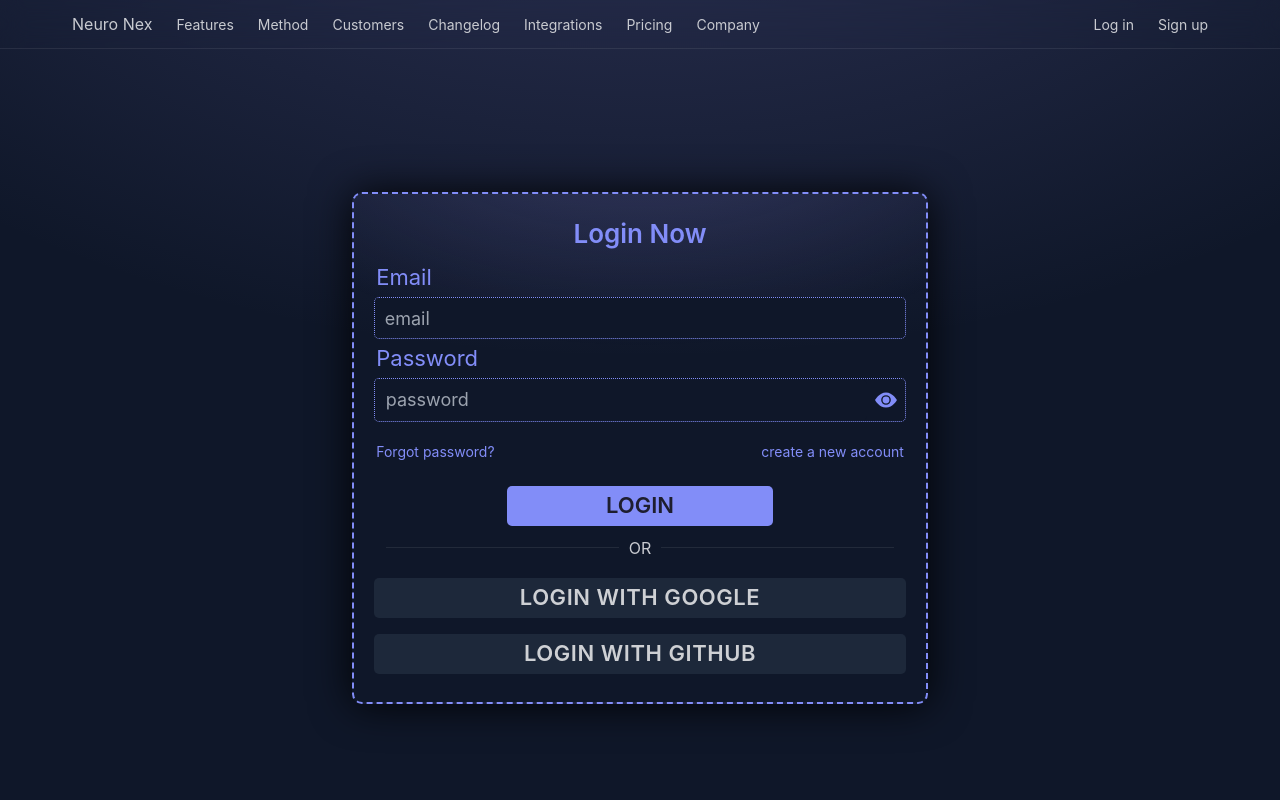
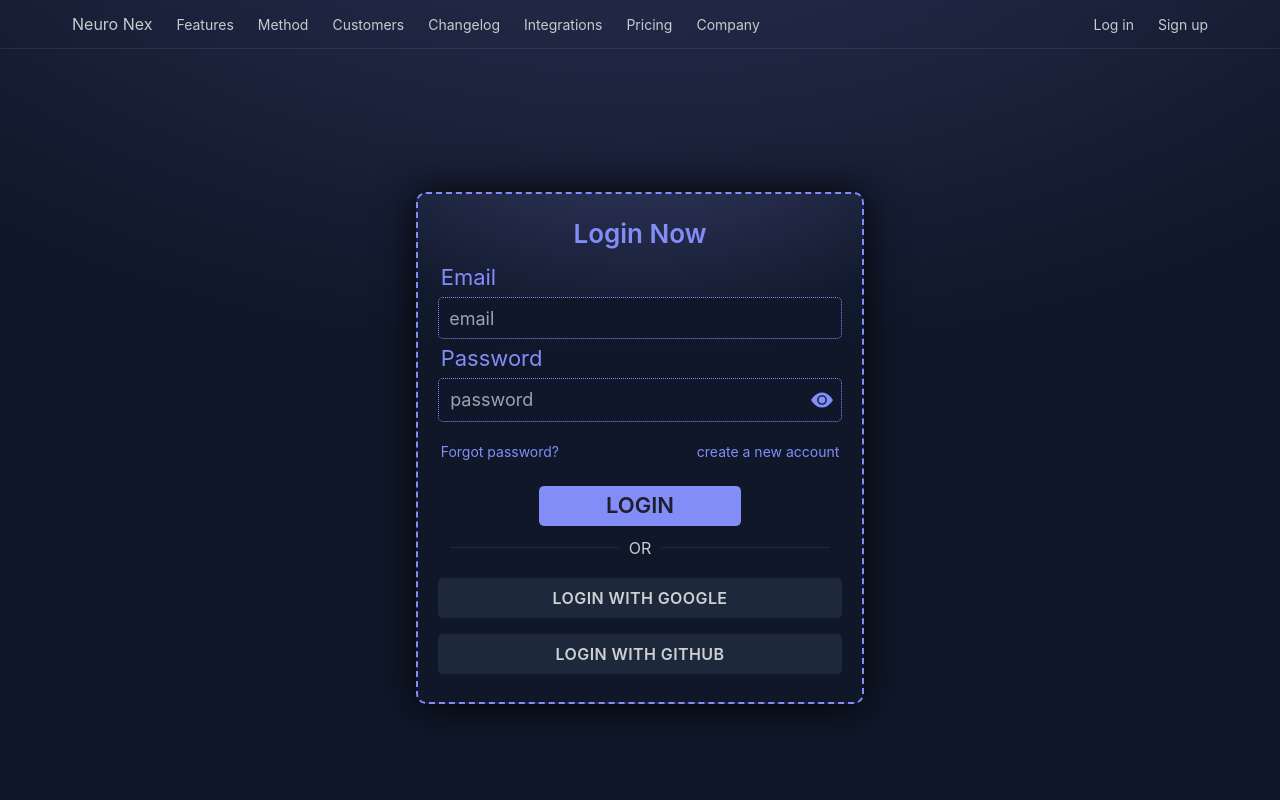
Before and after one commit to hasanshahriar32/neuronex_client, a React (Vite) app: page /login in a window 1280 px wide. Shown: the top 800 px of the page. Built offline with nearby package versions, Linux system fonts and the light colour scheme; no server answers.

Commit message:
Login SignUp navigate setup

```diff
--- a/src/components/Authentication/AuthProvider/AuthProvider.jsx
+++ b/src/components/Authentication/AuthProvider/AuthProvider.jsx
@@ -2,9 +2,12 @@ import { useContext } from "react";
 import { ToastContainer, toast } from "react-toastify";
 import "react-toastify/dist/ReactToastify.css";
 import { AuthContext } from "../UserContext/UserContext";
+import { useNavigate } from "react-router-dom";
 
 const AuthProvider = () => {
   const { handleGoogleSignIn, handleGithubSignIn } = useContext(AuthContext);
+  const navigate = useNavigate()
+  const from = location.state?.from?.pathname || '/';
   const handlegooglelogin = () => {
     handleGoogleSignIn()
       .then((res) => {
@@ -27,6 +30,7 @@ const AuthProvider = () => {
             progress: undefined,
             theme: "dark",
           });
+          navigate(from, { replace: true });
         notify();
       })
       .catch((err) => {
@@ -47,6 +51,7 @@ const AuthProvider = () => {
         const userAbout = "member";
         saveUserToDb(name, pic, email, uid, userAbout, verified);
         const notify = () => toast.success("Login Successful");
+        navigate(from, { replace: true });
         notify();
       })
       .catch((err) => {
@@ -76,13 +81,13 @@ const AuthProvider = () => {
       <div className="">
         <button
           onClick={handlegooglelogin}
-          className="w-full tracking-wide btn-neutral text-xl btn h-10 btn-lg my-2"
+          className="w-full tracking-wide btn-neutral text-md btn h-10 btn-lg my-2"
         >
           login with google
         </button>
         <button
           onClick={handlegithublogin}
-          className="w-full tracking-wide btn-neutral text-xl btn h-10 btn-lg my-2"
+          className="w-full tracking-wide btn-neutral text-md btn h-10 btn-lg my-2"
         >
           login with github
         </button>
--- a/src/pages/Authentication/Login/LoginForm/LoginForm.jsx
+++ b/src/pages/Authentication/Login/LoginForm/LoginForm.jsx
@@ -14,9 +14,9 @@ const LoginForm = () => {
   const [userEmail, setUserEmail] = useState("");
   const [changePassword, setChangePassword] = useState(true);
   const changeIcon = changePassword === true ? false : true;
-  // eslint-disable-next-line no-unused-vars
+
   const navigate = useNavigate();
-
+	const from = location.state?.from?.pathname || '/';
   const handleLogin = (e) => {
     e.preventDefault();
 
@@ -61,6 +61,7 @@ const LoginForm = () => {
           .then((result) => {
             console.log(result);
             localStorage.setItem("token", result.token);
+            navigate(from, { replace: true });
           });
       })
 
--- a/src/pages/Authentication/Register/Register.jsx
+++ b/src/pages/Authentication/Register/Register.jsx
@@ -8,15 +8,11 @@ import { AuthContext } from "../../../components/Authentication/UserContext/User
 
 const Register = () => {
   const { createUser, userprofile } = useContext(AuthContext);
-  // const [createdUserEmail, setCreatedUserEmail] = useState("");
-  // const [token] = useToken(createdUserEmail);
   const [changePassword, setChangePassword] = useState(true);
   const changeIcon = changePassword === true ? false : true;
   const navigate = useNavigate();
+	const from = location.state?.from?.pathname || '/';
 
-  // if (token) {
-  //   navigate("/login");
-  // }
 
   const {
     register,
@@ -80,10 +76,8 @@ const Register = () => {
                 .then((res) => res.json())
                 .then((result) => {
                   console.log(result);
-                  // setCreatedUserEmail(result?.email);
                   localStorage.setItem("token", result.token);
-                  // navigate("/login");
-                  // logOut();
+                  navigate(from, { replace: true });
                   toast.success("Registration successful", {
                     position: "bottom-center",
                     autoClose: 5000,
```
